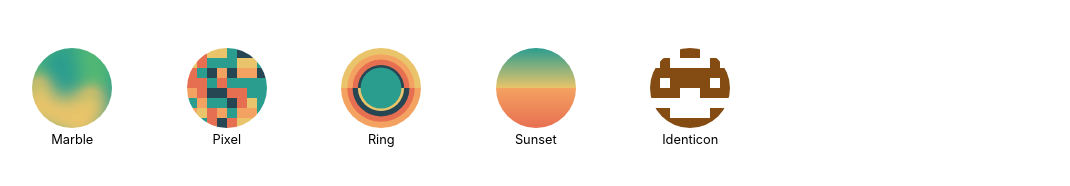
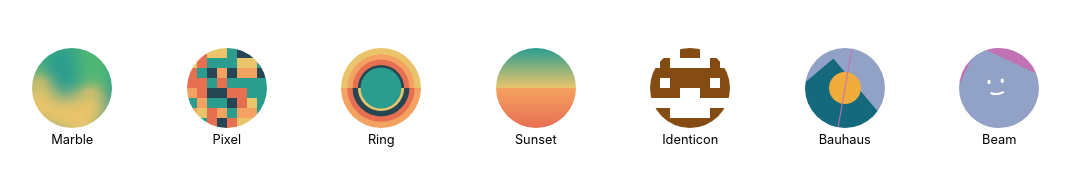
Before and after one commit to yuurrraaaa/boring_avatars_ruby, a plain HTML site: page public/index.html in a window 1280 px wide. Shown: the whole page, without its empty margins (27-1097 px from the left). Drawn offline with Linux system fonts and the light colour scheme.

Commit message:
feat: update avatars preview

```diff
--- a/public/index.html
+++ b/public/index.html
@@ -330,6 +330,117 @@
                     Identicon
                 </div>
             </div>
+
+            <div class="grid-cell">
+                <div class="avatar">
+                    <svg
+                            viewBox='0 0 80 80'
+                            fill="none"
+                            role="img"
+                            xmlns="http://www.w3.org/2000/svg"
+                            width='80'
+                            height='80'
+                    >
+
+                        <mask id='mask__bauhaus' maskUnits="userSpaceOnUse" x='0' y='0' width='80' height='80'>
+                            <rect width='80' height='80' rx='160' fill="#FFFFFF" />
+                        </mask>
+                        <g mask='url(#mask__bauhaus)'>
+                            <rect width='80' height='80' fill='#92A1C6' />
+                            <rect
+                                    x='10'
+                                    y='30'
+                                    width='80'
+                                    height='80'
+                                    fill='#146A7C'
+                                    transform='translate( 0 0) rotate(50 40 40)'
+                            />
+                            <circle
+                                    cx='40'
+                                    cy='40'
+                                    fill='#F0AB3D'
+                                    r='16'
+                                    transform='translate( 0 0 )'
+                            />
+                            <line
+                                    x1='0'
+                                    y1='40'
+                                    x2='80'
+                                    y2='40'
+                                    strokeWidth='2'
+                                    stroke='#C271B4'
+                                    transform='translate(0 0) rotate(100 40 40)'
+                            />
+                        </g>
+                    </svg>
+
+
+                </div>
+                <div class="label">
+                    Bauhaus
+                </div>
+            </div>
+
+            <div class="grid-cell">
+                <div class="avatar">
+                    <svg
+                            viewBox='0 0 36 36'
+                            fill="none"
+                            role="img"
+                            xmlns="http://www.w3.org/2000/svg"
+                            width="80"
+                            height="80"
+                    >
+
+                        <mask id="mask__beam" maskUnits="userSpaceOnUse" x="0" y="0" width="36" height="36">
+                            <rect width="36" height="36" rx="72" fill="#FFFFFF"/>
+                        </mask>
+                        <g mask="url(#mask__beam)">
+                            <rect width="36" height="36" fill="#C271B4"/>
+                            <rect
+                                    x="0"
+                                    y="0"
+                                    width="36"
+                                    height="36"
+                                    transform="translate(-1 5) rotate(25 18 18) scale(1)"
+                                    fill="#92A1C6"
+                                    rx="6"
+                            />
+                            <g transform="translate(-1 0) rotate(-5 18 18)">
+
+                                <path
+                                        d='M15 20c2 1 4 1 6 0'
+                                        stroke='#FFFFFF'
+                                        fill='none'
+                                        strokeLinecap='round'
+                                />
+
+                                <rect
+                                        x="14"
+                                        y='14'
+                                        width='1.5'
+                                        height='2'
+                                        rx='1'
+                                        stroke="none"
+                                        fill="#FFFFFF"
+                                />
+                                <rect
+                                        x="20"
+                                        y='14'
+                                        width='1.5'
+                                        height='2'
+                                        rx='1'
+                                        stroke="none"
+                                        fill="#FFFFFF"
+                                />
+                            </g>
+                        </g>
+                    </svg>
+                </div>
+                <div class="label">
+                    Beam
+                </div>
+            </div>
         </div>
     </div>
 </body>
```
Also changed, not shown: public/boring-avatars-ruby-preview.png.
